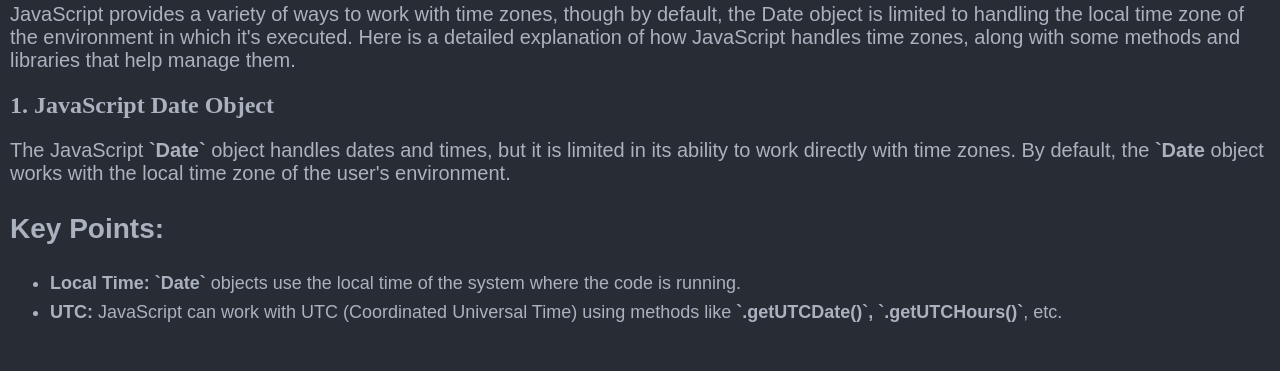
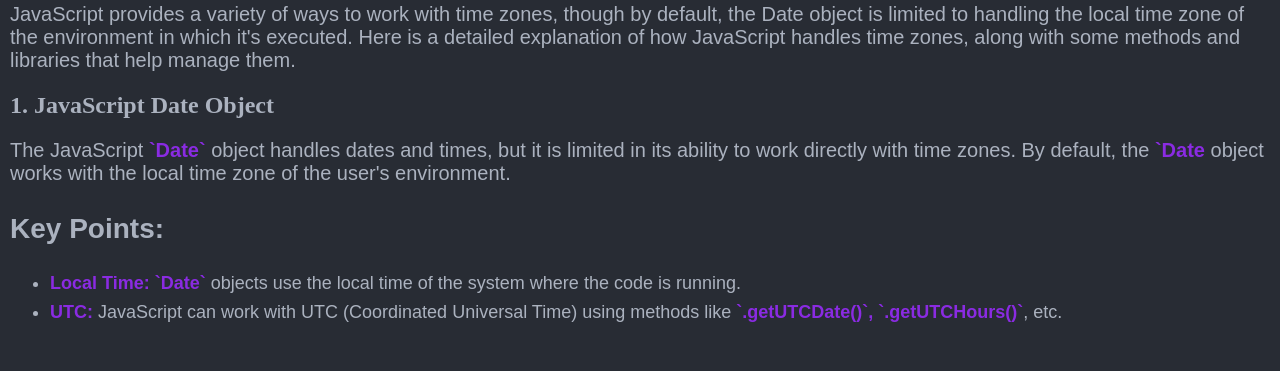
Before and after one commit to itcodegirl/JS-Time_Zones, a plain HTML site: page index.html in a window 1280 px wide. Shown: the part 84-455 px from the top of the page. Drawn offline with Linux system fonts and the light colour scheme.

Commit message:
Update style.css
Update word color to blueviolet

```diff
--- a/src/styles.css
+++ b/src/styles.css
@@ -33,3 +33,7 @@ ol {
 ul li {
 	margin-bottom: 8px;
 }
+
+.baby-blue {
+	color: blueviolet;
+}
```
